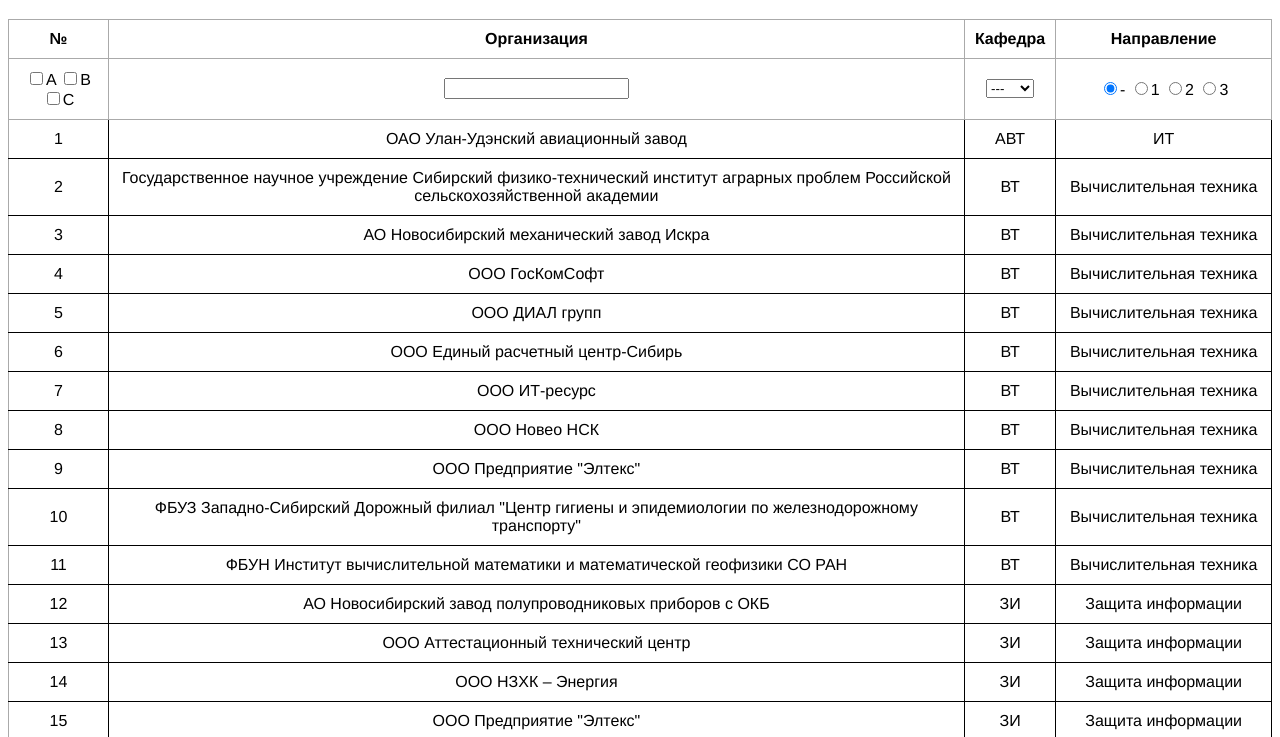
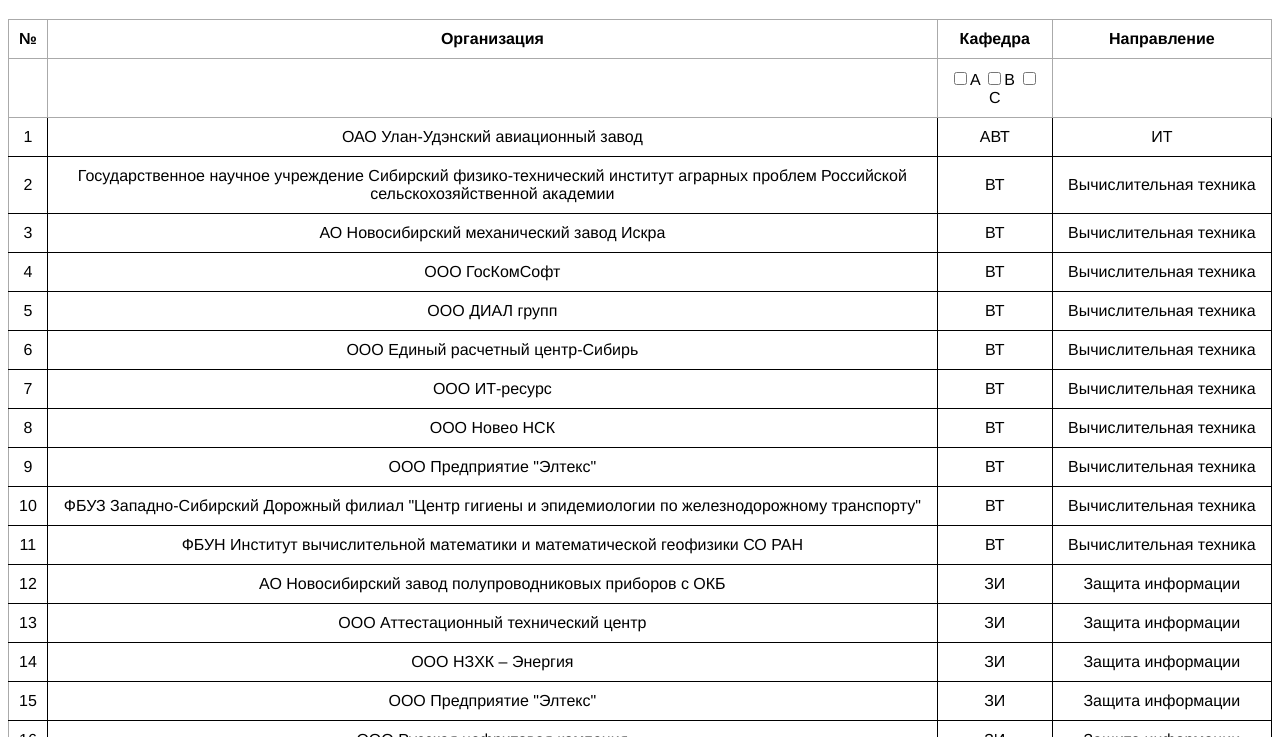
Before and after one commit to nstuwork/nstuwork.github.io, a plain HTML site: page 123/avtf.html in a window 1280 px wide. Shown: the part 61-798 px from the top of the page. Drawn offline with Linux system fonts and the light colour scheme; a script that the page names is missing.

Commit message:
Update avtf.html

```diff
--- a/123/avtf.html
+++ b/123/avtf.html
@@ -36,26 +36,15 @@
     </tr>
     <tr>
         <td>
-            <input type="checkbox" id="charA" value="A" />A
-            <input type="checkbox" id="charB" value="B" />B
-            <input type="checkbox" id="charC" value="C" />C
         </td>
         <td>
-            <input id="text" />
         </td>
         <td>
-            <select id="digits">
-                <option value="">---</option>
-                <option value="1">АВТ</option>
-                <option value="2">ВТ</option>
-                <option value="3">ЗИ</option>
-            </select>
+            <input type="checkbox" id="charАВТ" value="АВТ" />A
+            <input type="checkbox" id="charВТ" value="ВТ" />B
+            <input type="checkbox" id="charЗИ" value="ЗИ" />C
         </td>
         <td>
-            <input type="radio" name="digit" id="radioZ" value="" checked="true" />-
-            <input type="radio" name="digit" id="radioA" value="1" />1
-            <input type="radio" name="digit" id="radioB" value="2" />2
-            <input type="radio" name="digit" id="radioC" value="3" />3
         </td>
     </thead>
 <tbody id="target">
```
